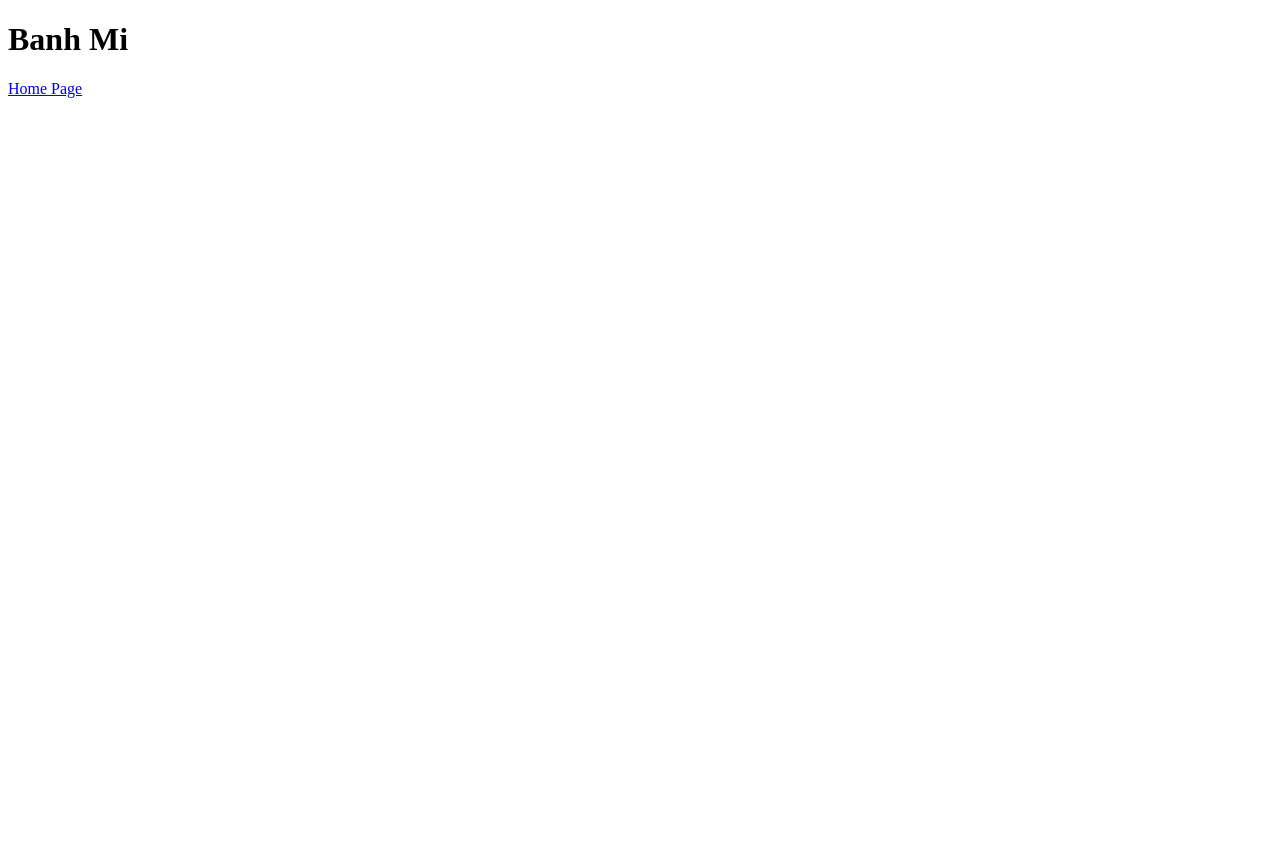
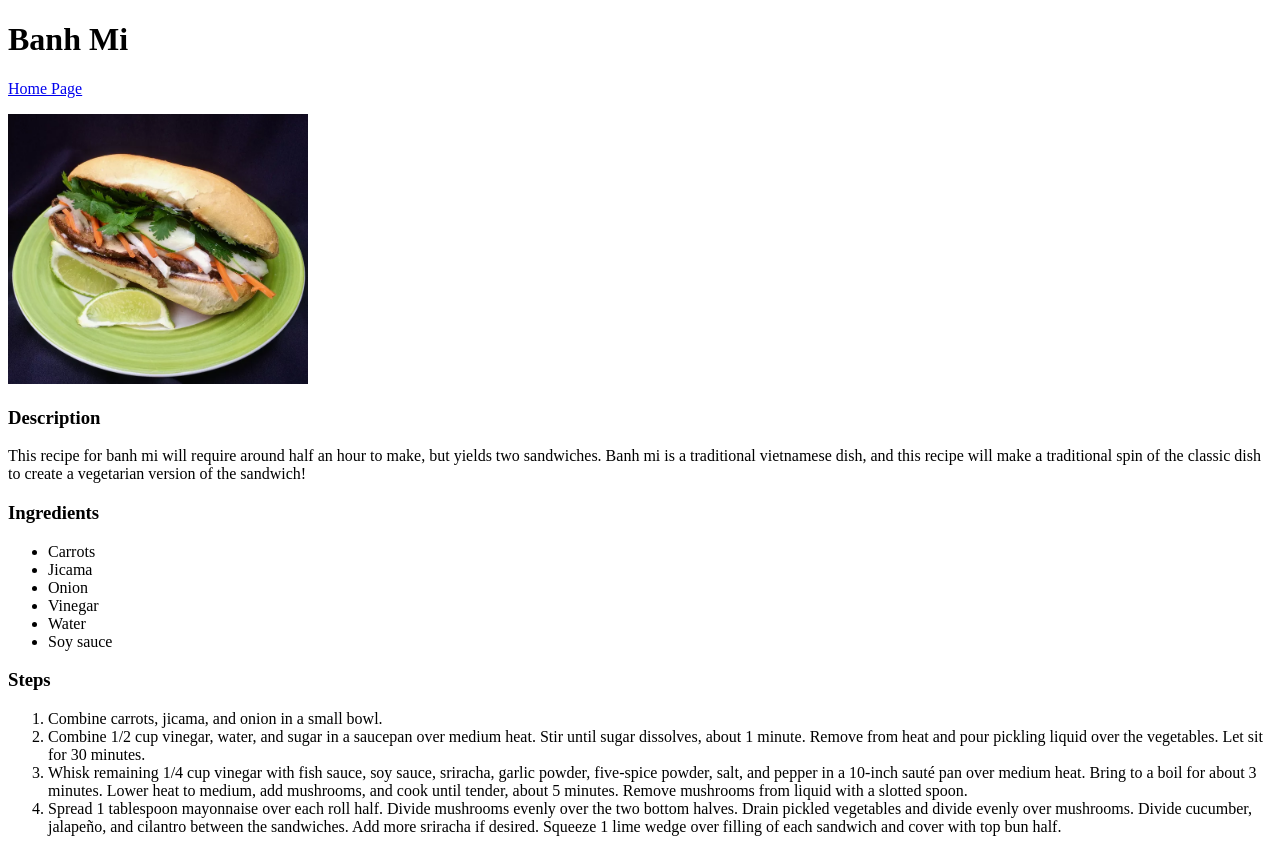
Before and after one commit to KingArrodes/odin-recipes, a plain HTML site: page recipes/banh-mi.html in a window 1280 px wide. Before the commit the page ends 800 px from the top, so only its background shows below. Drawn offline with Linux system fonts and the light colour scheme.

Commit message:
Created the recipe for banh mi, along with an image and the ingredients necessary for the food. Make around 2 more recipes for food, preferably egg friend rice and a dessert.

```diff
--- a/recipes/banh-mi.html
+++ b/recipes/banh-mi.html
@@ -7,6 +7,35 @@
 </head>
 <body>
     <h1>Banh Mi</h1>
-    <a href="../index.html" target="_self" rel="noopener noreferrer">Home Page</a>
+    <p><a href="../index.html" target="_self" rel="noopener noreferrer">Home Page</a></p>
+    <p><img src = "../images/banh-mi-image.webp" alt = "A picture of banh mi" width="300"></p>
+    <h3>Description</h3>
+    <p>This recipe for banh mi will require around half an hour to make, but yields two sandwiches. Banh mi is a traditional vietnamese dish, and this
+        recipe will make a traditional spin of the classic dish to create a vegetarian version of the sandwich!
+    </p>
+    <h3>Ingredients</h3>
+    <ul>
+        <li>Carrots</li>
+        <li>Jicama</li>
+        <li>Onion</li>
+        <li>Vinegar</li>
+        <li>Water</li>
+        <li>Soy sauce</li>
+    </ul>
+    <h3>Steps</h3>
+    <ol>
+        <li>Combine carrots, jicama, and onion in a small bowl.</li>
+        <li>Combine 1/2 cup vinegar, water, and sugar in a saucepan over medium heat. Stir until sugar dissolves, about 1 minute.
+            Remove from heat and pour pickling liquid over the vegetables. Let sit for 30 minutes.
+        </li>
+        <li>Whisk remaining 1/4 cup vinegar with fish sauce, soy sauce, sriracha, garlic powder, five-spice powder, salt, and pepper in a 10-inch sauté pan over
+            medium heat. Bring to a boil for about 3 minutes. Lower heat to medium, add mushrooms, and cook until tender, about 5 minutes.
+            Remove mushrooms from liquid with a slotted spoon.
+        </li>
+        <li>Spread 1 tablespoon mayonnaise over each roll half. Divide mushrooms evenly over the two bottom halves. Drain pickled vegetables and divide evenly over
+            mushrooms. Divide cucumber, jalapeño, and cilantro between the sandwiches. Add more sriracha if desired. Squeeze 1 lime wedge over filling of each
+            sandwich and cover with top bun half.
+        </li>
+    </ol>
 </body>
 </html>
```
Also changed, not shown: images/banh-mi-image.webp (added).
